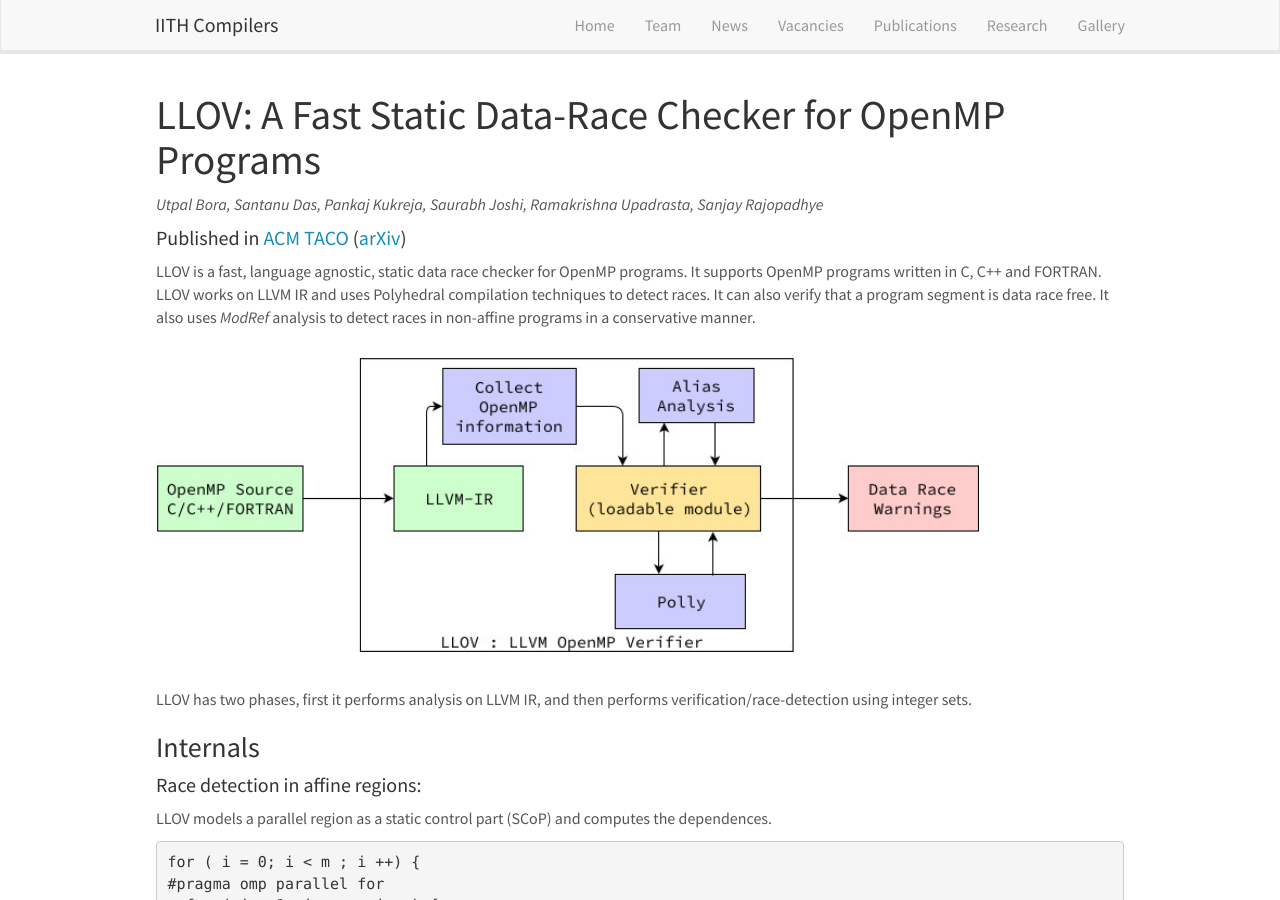
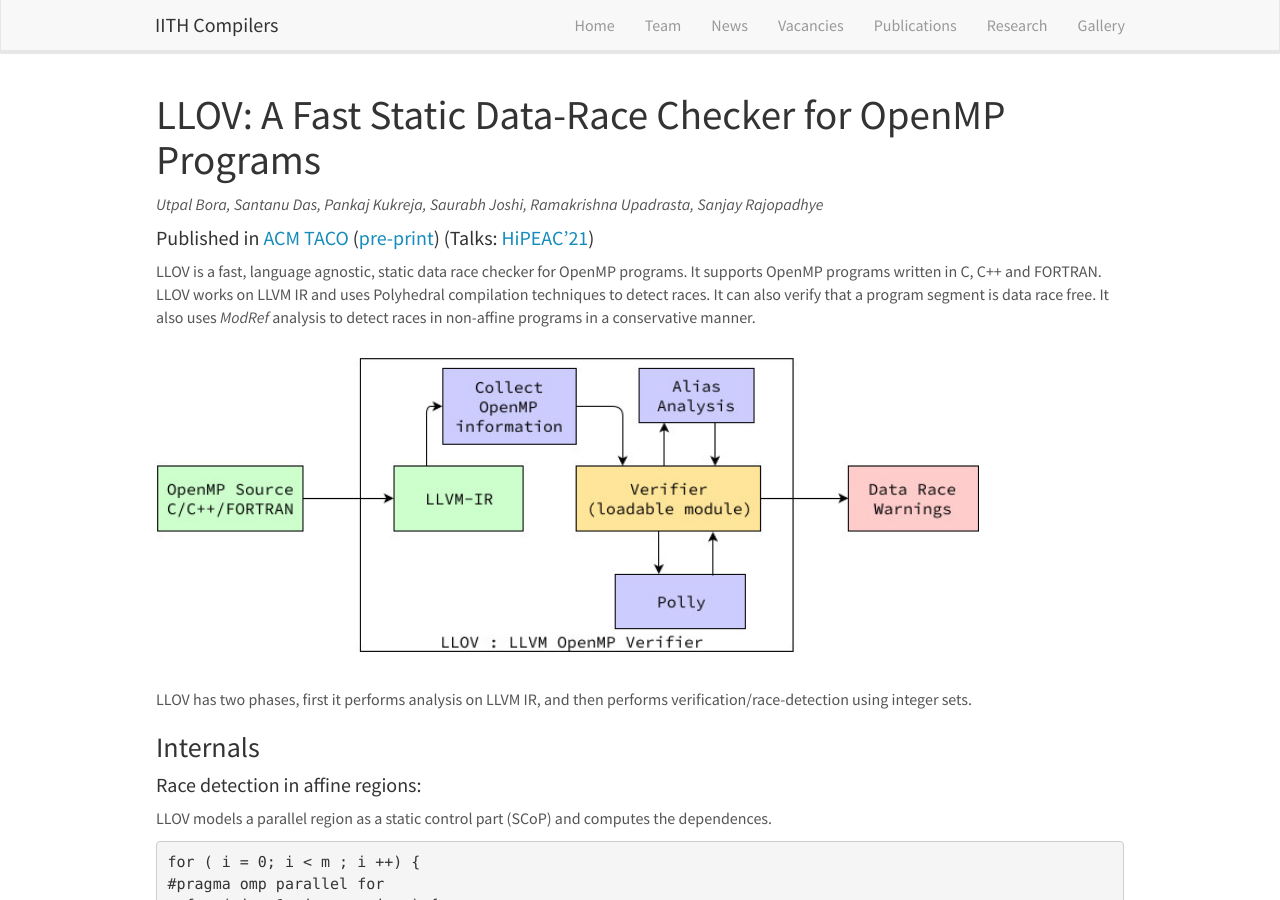
Before and after one commit to utpalbora/compilers.cse.iith.ac.in, a Jekyll site: the page built from _pages/llov.md, in a window 1280 px wide and 900 px high. Built offline with Jekyll 4.4.1, drawn with Linux system fonts in a browser that asks for light colours; nearby versions of some CDN libraries; emoji names are drawn with the system emoji font.

Commit message:
Updated LLOV image. Fixed copyright symbol issue.

```diff
--- a/_includes/footer.html
+++ b/_includes/footer.html
@@ -4,7 +4,7 @@
 	  <div class="row">
 		<div class="col-sm-4">
 
-          <p>&copy {{ site.time | date: '%Y' }} IITH Compilers Team. Site made with
+          <p> &copy; {{ site.time | date: '%Y' }} IITH Compilers Team. Site made with
           <a href="https://jekyllrb.com" target="_blank">Jekyll</a>;
           <a href="{{ site.url }}{{ site.baseurl }}/aboutwebsite.html">adapted from Allan Lab at Leiden University.</a>
           </p>
--- a/_pages/llov.md
+++ b/_pages/llov.md
@@ -8,7 +8,7 @@ permalink: /projects/llov/
 
 # LLOV: A Fast Static Data-Race Checker for OpenMP Programs
 *Utpal Bora, Santanu Das, Pankaj Kukreja, Saurabh Joshi, Ramakrishna Upadrasta, Sanjay Rajopadhye*
-#### Published in [ACM TACO](https://dl.acm.org/doi/10.1145/3418597){:target="_blank"} ([arXiv](https://arxiv.org/abs/1912.12189){:target="_blank"})
+#### Published in [ACM TACO](https://dl.acm.org/doi/10.1145/3418597){:target="_blank"} ([pre-print](https://arxiv.org/abs/1912.12189){:target="_blank"}) (Talks: [HiPEAC'21](https://www.youtube.com/watch?v=kyD4ysn8ljE&t=3781s&ab_channel=HiPEAC))
 
 
 LLOV is a fast, language agnostic, static data race checker for OpenMP programs.
```
Also changed, not shown: images/projects/llov/llov-projections.png.
